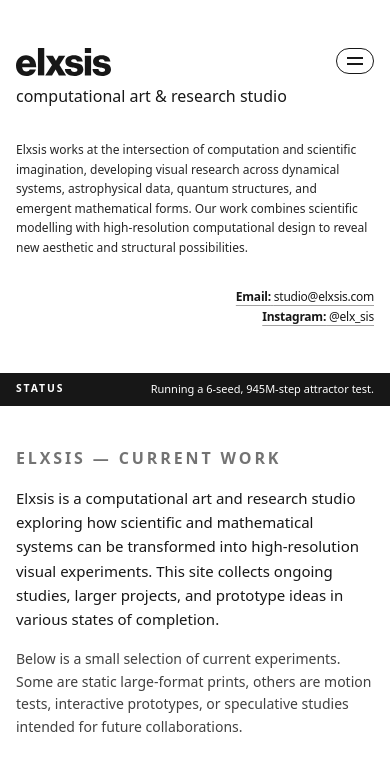
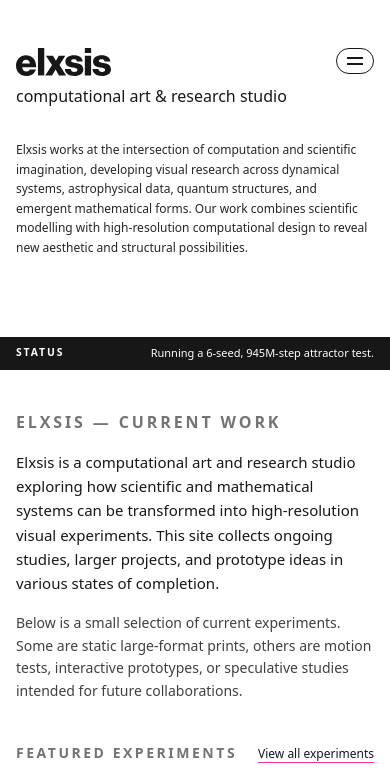
Before and after one commit to Axisophy/elxsis-site, a Next.js app: page / in a window 390 px wide. Shown: the top 782 px of the page. Built offline with nearby package versions, Linux system fonts and the light colour scheme; a web font is replaced by a local one.

Commit message:
Adjust header layout and experiments accordion

```diff
--- a/components/layout/SiteHeader.tsx
+++ b/components/layout/SiteHeader.tsx
@@ -83,8 +83,8 @@ export default function SiteHeader() {
           </nav>
 
           {/* Email + Instagram as smaller text links */}
-          <div className="flex flex-col gap-1 md:gap-1 md:items-end text-right">
-            <a
+          <div className="hidden md:flex flex-col gap-1 md:gap-1 md:items-end text-right">
+          <a
               href="mailto:studio@elxsis.com"
               className="text-[12px] sm:text-[14px] md:text-[16px] lg:text-[18px] font-[600] tracking-[-0.02em] underline underline-offset-4 decoration-neutral-400 hover:decoration-neutral-900"
             >
```
